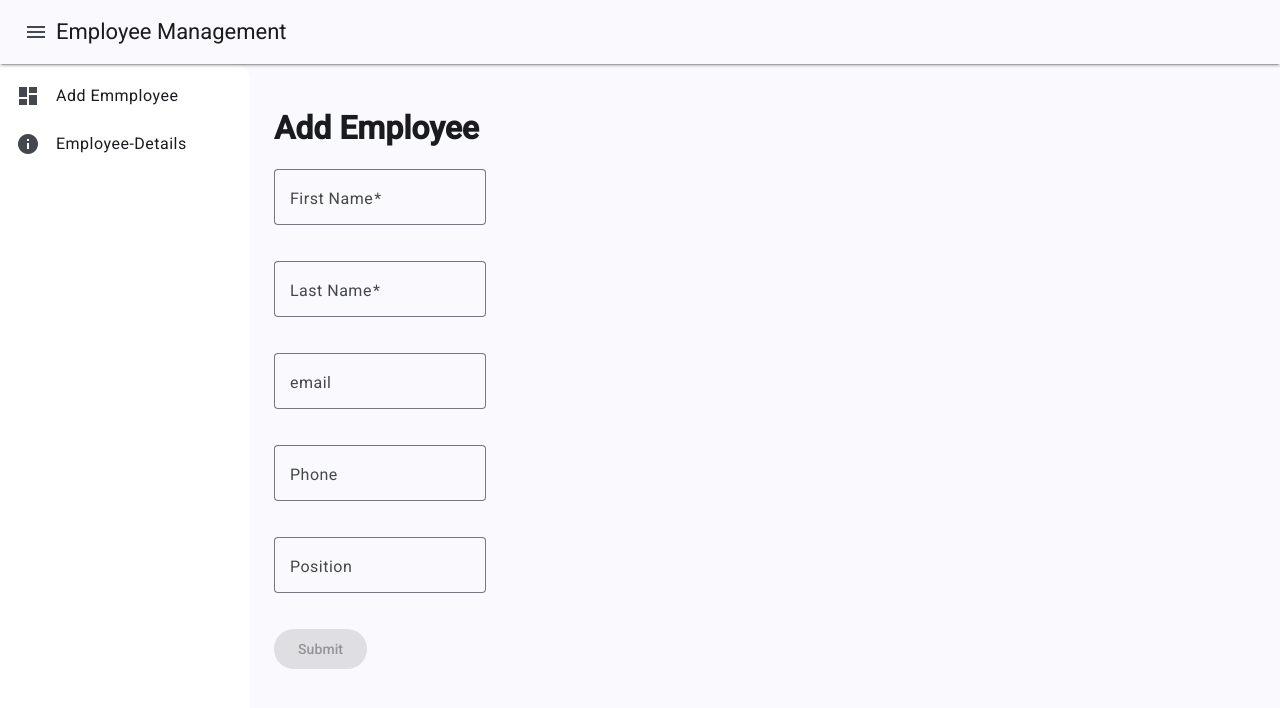
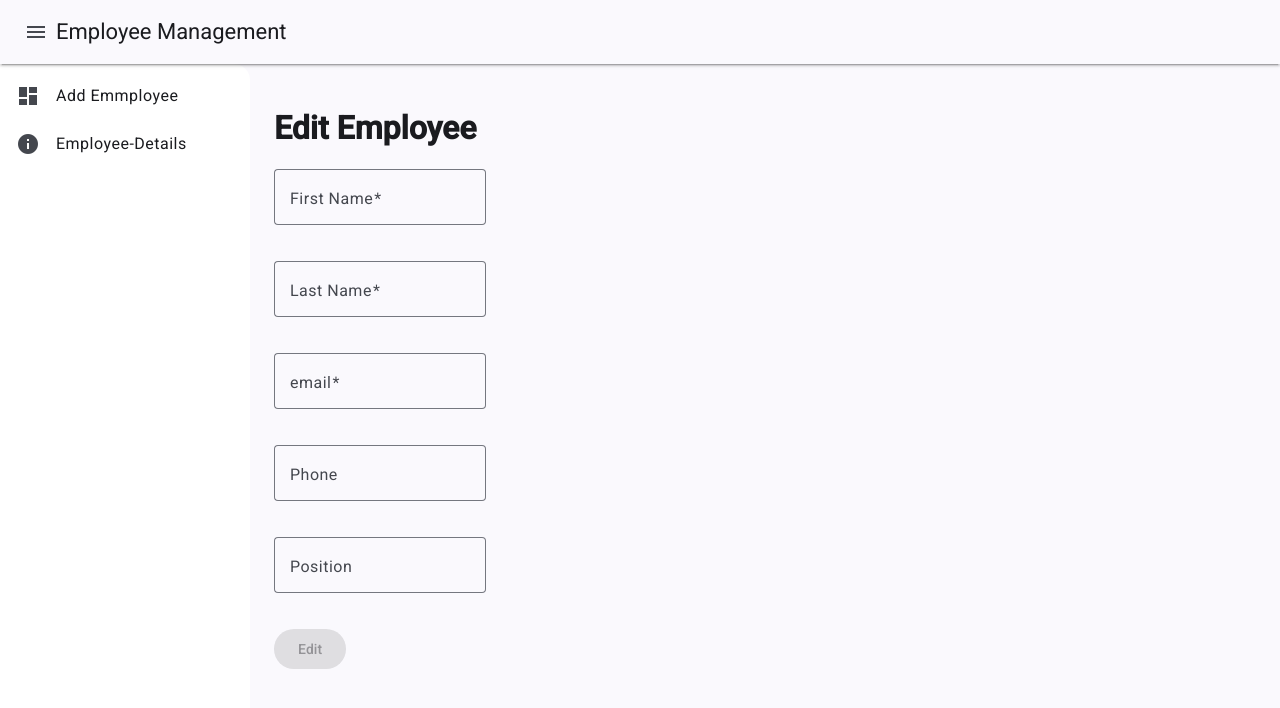
Before and after one commit to hemant-shakyawal/Employee-Management-WebUi, an Angular app: page /edit/1 in a window 1280 px wide. Shown: the top 708 px of the page. Built offline with nearby package versions, Linux system fonts and the light colour scheme; no server answers.

Commit message:
update  employee details

```diff
--- a/src/app/components/create-employee/create-employee.component.html
+++ b/src/app/components/create-employee/create-employee.component.html
@@ -1,12 +1,12 @@
-
-<h1>Add Employee</h1>
+<h1>{{ isEdit() ? "Edit" : "Add" }} Employee</h1>
 
 <form [formGroup]="useForm" class="example-form">
   <p>
     <mat-form-field appearance="outline" class="example-full-width">
       <mat-label>First Name</mat-label>
       <input matInput formControlName="firstName" />
-      <mat-error *ngIf="firstNameControl?.hasError('required')">First name is required</mat-error
+      <mat-error *ngIf="firstNameControl?.hasError('required')"
+        >First name is required</mat-error
       >
     </mat-form-field>
   </p>
@@ -14,7 +14,8 @@
     <mat-form-field appearance="outline" class="example-full-width">
       <mat-label>Last Name</mat-label>
       <input matInput formControlName="lastName" />
-      <mat-error *ngIf="lastNameControl?.hasError('required')">Last name is required</mat-error
+      <mat-error *ngIf="lastNameControl?.hasError('required')"
+        >Last name is required</mat-error
       >
     </mat-form-field>
   </p>
@@ -22,7 +23,13 @@
     <mat-form-field appearance="outline" class="example-full-width">
       <mat-label>email</mat-label>
       <input matInput formControlName="email" />
+      <mat-error *ngIf="emailControl?.hasError('required')"
+        >Email is required</mat-error
+      >
     </mat-form-field>
+    <mat-error *ngIf="emailControl?.hasError('email') && !emailControl?.hasError('required')">
+      Please enter a valid email address
+    </mat-error>
   </p>
   <p>
     <mat-form-field appearance="outline" class="example-full-width">
@@ -37,7 +44,13 @@
     </mat-form-field>
   </p>
   <p>
-  <button type="button" mat-flat-button [disabled]="!useForm.valid" (click)="onSubmit()">
-    Submit
-  </button></p>
+    <button
+      type="button"
+      mat-flat-button
+      [disabled]="!useForm.valid"
+      (click)="onSubmit()"
+    >
+      {{ isEdit() ? "Edit" : "Add" }}
+    </button>
+  </p>
 </form>
--- a/src/app/components/create-employee/create-employee.component.ts
+++ b/src/app/components/create-employee/create-employee.component.ts
@@ -1,60 +1,83 @@
 import { CommonModule } from '@angular/common';
-import { Component, inject, OnInit } from '@angular/core';
-import { FormControl, FormGroup, ReactiveFormsModule, Validators } from '@angular/forms';
+import { Component, inject, OnInit, signal } from '@angular/core';
+import {
+  FormControl,
+  FormGroup,
+  ReactiveFormsModule,
+  Validators,
+} from '@angular/forms';
 import { MatButtonModule } from '@angular/material/button';
 import { MatInputModule } from '@angular/material/input';
 import { EmployeeService } from '../../services/employee.service';
 import { Employee } from '../../models/employee';
-import { Router } from '@angular/router';
+import { Router, ActivatedRoute } from '@angular/router';
 
 @Component({
   selector: 'app-create-employee',
-  imports: [ReactiveFormsModule, MatInputModule,MatButtonModule,CommonModule],
+  imports: [ReactiveFormsModule, MatInputModule, MatButtonModule, CommonModule],
   templateUrl: './create-employee.component.html',
-  styleUrl: './create-employee.component.css'
+  styleUrl: './create-employee.component.css',
 })
+export class CreateEmployeeComponent implements OnInit {
+  useForm!: FormGroup;
+  employeeService = inject(EmployeeService);
+  router = inject(Router);
+  route = inject(ActivatedRoute);
+  isEdit = signal(false);
+  employee: Employee = {
+    id: 0,
+    firstName: '',
+    lastName: '',
+    email: '',
+    phone: '',
+    position: '',
+  };
+  constructor() {}
+  ngOnInit(): void {
+    this.createForm();
 
-export class CreateEmployeeComponent implements OnInit {
-
-  useForm!:FormGroup
-  employeeService=inject(EmployeeService);
-  router = inject(Router);
-
-  employee:Employee={
-    id: 0,
-    firstName:'',
-    lastName: '',
-    email:'',
-    phone: '',
-    position: ''
+    this.route.paramMap.subscribe((result) => {
+      const id = result.get('id');
+      if (id) {
+        //editing
+        this.isEdit.set(true);
+        this.employeeService.getEmployeeById(Number(id)).subscribe({
+          next: (result) => {
+            this.employee = result;
+            this.useForm.patchValue(result);
+          },
+          error: (err) => console.error('Error loding employee', err),
+        });
       }
-  constructor(){
-
+    });
   }
-ngOnInit(): void {
- this.createForm()
-}
-createForm(){
+  createForm() {
     this.useForm = new FormGroup({
-    firstName : new FormControl('', [Validators.required, ]),
-    lastName : new FormControl('', [Validators.required, ]),
-    email: new FormControl(''),
+      firstName: new FormControl('', [Validators.required]),
+      lastName: new FormControl('', [Validators.required]),
+      email: new FormControl('', [Validators.required, Validators.email]),
       phone: new FormControl(''),
       position: new FormControl(''),
     });
   }
 
-onSubmit(){
+  onSubmit() {
     if (this.useForm.valid) {
-    const formData: Employee = this.useForm.value;
-
+      const formData: Employee = { ...this.employee, ...this.useForm.value };
+      if (this.isEdit()) {
+        this.employeeService.updateEmployee(formData).subscribe({
+          next: () => {
+            this.router.navigate(['/employee-details']);
+          },
+        });
+      } else {
         this.employeeService.createEmployee(formData).subscribe({
-      next:()=>{
+          next: () => {
             this.router.navigate(['/employee-details']);
-      }
+          },
         });
       }
-
+    }
   }
 
   get firstNameControl() {
@@ -64,4 +87,7 @@ get firstNameControl() {
   get lastNameControl() {
     return this.useForm.get('lastName');
   }
+  get emailControl() {
+    return this.useForm.get('email');
   }
+}
--- a/src/app/components/employee-details/employee-details.component.html
+++ b/src/app/components/employee-details/employee-details.component.html
@@ -38,7 +38,7 @@
 <ng-container matColumnDef="edit">
   <th mat-header-cell *matHeaderCellDef>Edit</th>
   <td mat-cell *matCellDef="let element"> <button mat-icon-button matTooltip="Click to Edit" class="iconbutton"
-      color="primary" >
+      color="primary"  (click)="editEmployee(element.id)">
       <mat-icon>edit</mat-icon>
     </button> </td>
 </ng-container>
--- a/src/app/components/employee-details/employee-details.component.ts
+++ b/src/app/components/employee-details/employee-details.component.ts
@@ -4,13 +4,14 @@ import { EmployeeService } from '../../services/employee.service';
 import { Employee } from '../../models/employee';
 import { MatIconModule } from '@angular/material/icon';
 import { MatTooltipModule } from '@angular/material/tooltip';
-import { ActivatedRoute, Router } from '@angular/router';
+import { MatButtonModule } from '@angular/material/button';
+import { Router } from '@angular/router';
 
 const ELEMENT_DATA: Employee[] = [];
 
 @Component({
   selector: 'app-employee-details',
-  imports: [MatTableModule, MatIconModule, MatTooltipModule],
+  imports: [MatTableModule, MatIconModule, MatButtonModule, MatTooltipModule],
   templateUrl: './employee-details.component.html',
   styleUrl: './employee-details.component.css',
 })
@@ -29,7 +30,7 @@ export class EmployeeDetailsComponent implements OnInit {
   constructor() {}
   employeeService = inject(EmployeeService);
   router = inject(Router);
-  route = inject(ActivatedRoute);
+
 
   ngOnInit(): void {
     this.getEmployees();
--- a/src/app/services/employee.service.ts
+++ b/src/app/services/employee.service.ts
@@ -5,20 +5,24 @@ import { Employee } from '../models/employee';
 import { environment } from '../environments/environment.development';
 
 @Injectable({
-  providedIn: 'root'
+  providedIn: 'root',
 })
 export class EmployeeService {
+  constructor(private http: HttpClient) {}
 
-  constructor(private http:HttpClient) { }
-
-  getEmployees():Observable<Employee[]>{
-    return this.http.get<Employee[]>(`${environment.apiUrl}/employee`
-    )
+  getEmployees(): Observable<Employee[]> {
+    return this.http.get<Employee[]>(`${environment.apiUrl}/employee`);
   }
-  createEmployee(employee:Employee):Observable<Employee>{
-    return this.http.post<Employee>(`${environment.apiUrl}/employee`,employee)
+  getEmployeeById(id: number): Observable<Employee> {
+    return this.http.get<Employee>(`${environment.apiUrl}/employee/${id}`);
   }
-  deleteEmployee(id:number):Observable<void>{
-    return this.http.delete<void>(`${environment.apiUrl}/employee/${id}`)
+  createEmployee(employee: Employee): Observable<Employee> {
+    return this.http.post<Employee>(`${environment.apiUrl}/employee`, employee);
+  }
+  deleteEmployee(id: number): Observable<void> {
+    return this.http.delete<void>(`${environment.apiUrl}/employee/${id}`);
+  }
+  updateEmployee(employee: Employee):Observable<Employee>{
+    return this.http.put<Employee>(`${environment.apiUrl}/employee/${employee.id}`, employee)
   }
 }
```
Lines whose indentation alone changed are shown as unchanged.
